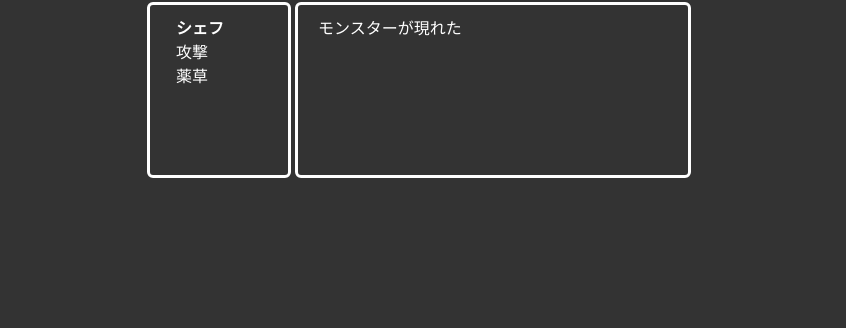
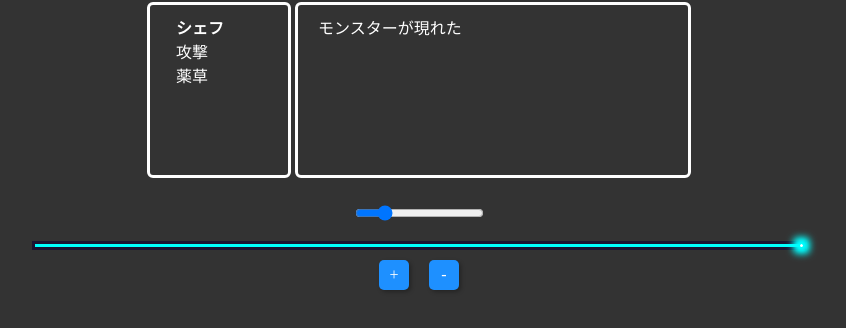
Before and after one commit to onigiri860/commandbattle, a plain HTML site: page src/index.html in a window 1280 px wide. Shown: the part 368-696 px from the top of the page, without its empty margins (301-1147 px from the left). Drawn offline with Linux system fonts and the light colour scheme.

Commit message:
スライドバー

```diff
--- a/src/game.js
+++ b/src/game.js
@@ -17,3 +17,54 @@ let command = new Command();
 
 // コマンド選択の準備を整える
 command.preparation();
+
+// 体力バーの表示
+const inputSlider = document.querySelector
+("#inputSlider");
+inputSlider.src = "../img/hp.png";
+const inputSliderResult = document.querySelector
+("#inputSliderResult");
+
+//inputSlider.value = 100;
+
+// changeイベントはゲージの操作中も値を取得する
+//inputSlider.addEventListener("input", (e) => {
+//    const value = e.target.value; // inputSliderの値を取得
+//    inputSliderResult.innerHTML = value;
+//});
+
+// changeイベントはゲージの操作が終わってから値を取得する
+inputSlider.addEventListener("change", (e) => {
+    const value = e.target.value; // inputSliderの値を取得
+    inputSliderResult.innerHTML = value;
+});
+
+const lifeBar = document.getElementById('life-bar')         // ライフバー
+const lifeMark = document.getElementById('life-mark')       // ライフの光部分
+const increaseBtn = document.getElementById('increase-btn') // + ボタン
+const decreaseBtn = document.getElementById('decrease-btn') // - ボタン
+let life = 100                                              // ライフ初期値
+lifeBar.style.width = "100%"                                // ライフ初期幅
+
+// *** ライフ変更処理 ***
+function alterLife( value ){
+    // lifeの値を算出する
+    life += value
+    if ( life <= 0 ){
+        // 算出の結果 0 以下になった場合
+        life = 0
+        // 0.3秒後に光部分を非表示にする
+        setTimeout(function(){
+            lifeMark.style.visibility = 'hidden'
+        }, 300)
+    } else {
+        // 算出の結果 100 を超過した場合
+        if ( life > 100 ) {
+            life = 100
+        }
+        // 光部分を表示する
+        lifeMark.style.visibility = 'visible'
+    }
+    // スタイル(幅)を更新する
+    lifeBar.style.width = life + "%"
+}
--- a/src/index.html
+++ b/src/index.html
@@ -16,6 +16,20 @@
         <div id="commandView"></div>
         <div id="messageView"></div>
     </div>
+    <div><input type="range" min="0" max="100" value="20"
+        id="inputSlider" />
+    </div>
+    <div>
+        <p id="inputSliderResult"></p>
+    </div>
+    <div id="life-frame">
+        <div id="life-bar"></div>
+        <div id="life-mark"></div>
+    </div>
+    <div id="btns-wrap">
+        <div id="increase-btn" onclick="alterLife( 10 )">+</div>
+        <div id="decrease-btn" onclick="alterLife( -10 )">-</div>
+    </div>
 </div>
 <script type="text/javascript" src="lib.js"></script>
 <script type="text/javascript" src="game.js"></script>
--- a/src/style.css
+++ b/src/style.css
@@ -141,3 +141,51 @@ div {
     content: "▶";
     opacity: 0;
 }
+
+#life-frame {
+    margin: 0 auto;
+    width: 80%;
+    background-color: rgba(10, 0, 50, 0.6);
+    display: flex;
+    padding: 3px 3px;
+}
+
+#life-bar {
+    height: 3px;
+    background-color: rgb(0, 255, 255);
+    transition: 300ms
+}
+
+#life-mark {
+    width: 3px;
+    height: 3px;
+    border-radius: 3px;
+    background-color: rgb(255, 255, 255);
+    filter: saturate(500%);
+    box-shadow: 0 0 5px 3px rgb(200, 255, 255),
+                0 0 7px 7px rgb(100, 255, 255);
+}
+#btns-wrap {
+    width: 100px;
+    margin: 0 auto;
+    display: flex;
+    justify-content: space-around;
+}
+
+#increase-btn,#decrease-btn {
+    margin-top: 10px;
+    width: 30px;
+    height: 30px;
+    border-radius: 5px;
+    color: white;
+    background-color: dodgerblue;
+    text-align: center;
+    line-height: 30px;
+    box-shadow: 2px 2px 4px rgba(0,0,0,0.3);
+    user-select: none;
+}
+
+#increase-btn:active,#decrease-btn:active {
+    transform: translate(2px,2px);
+    box-shadow: none;
+}
```
